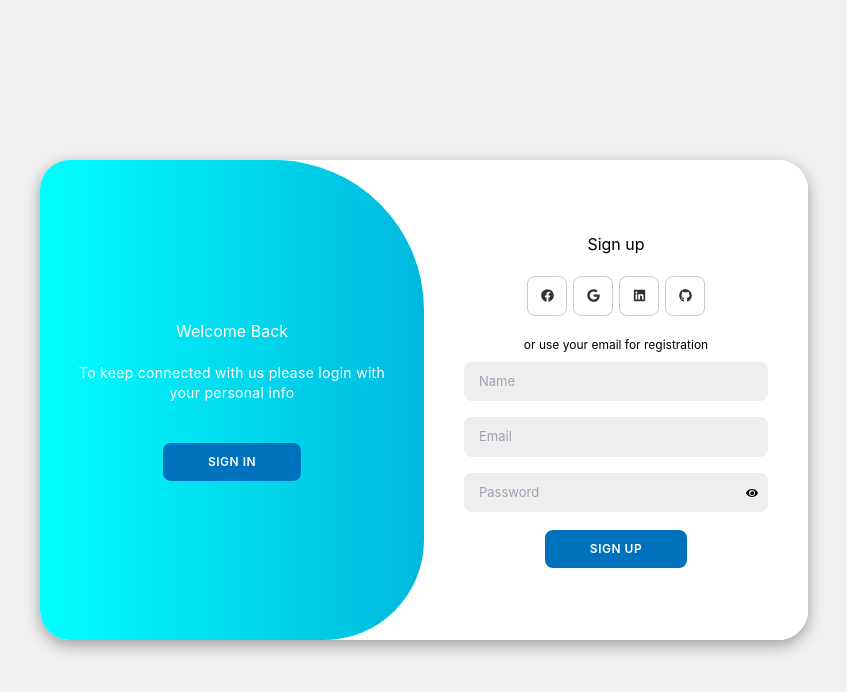
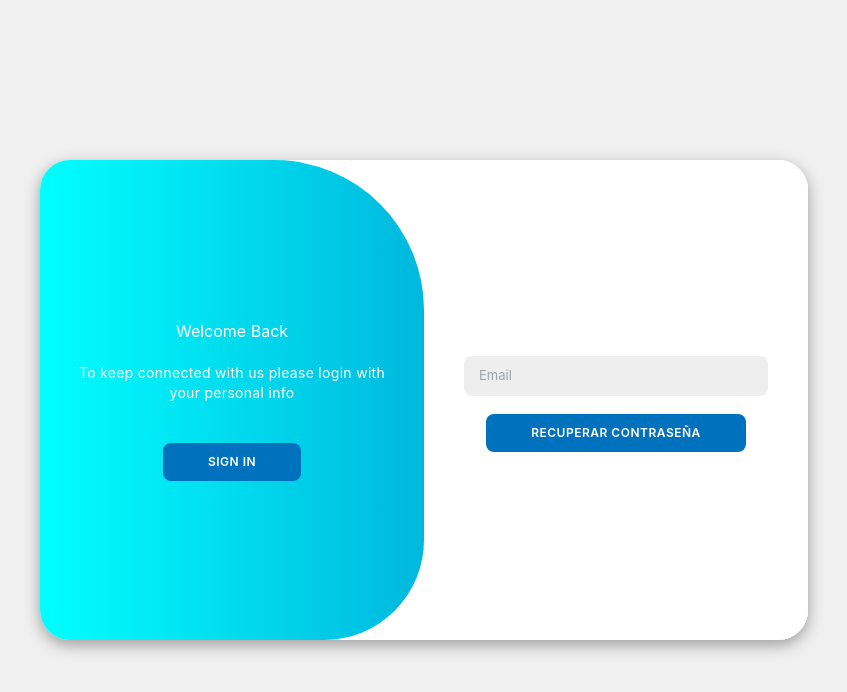
Before and after one commit to TrackioFront/trackio-front, a React (Create React App) app: page /login in a window 1280 px wide. Both pictures are taken after a click on the button "SIGN UP". Shown: the top 692 px of the page, without its empty margins (216-1063 px from the left). Built offline with nearby package versions, Linux system fonts and the light colour scheme.

Commit message:
change register

```diff
--- a/package.json
+++ b/package.json
@@ -11,9 +11,13 @@
     "@types/node": "^16.18.113",
     "@types/react": "^18.3.11",
     "@types/react-dom": "^18.3.0",
+    "i18next": "^23.16.2",
+    "i18next-browser-languagedetector": "^8.0.0",
+    "i18next-http-backend": "^2.6.2",
     "react": "^18.3.1",
     "react-dom": "^18.3.1",
     "react-hook-form": "^7.53.0",
+    "react-i18next": "^15.1.0",
     "react-icons": "^5.3.0",
     "react-redux": "^9.1.2",
     "react-router-dom": "^6.27.0",
--- a/src/modules/Login/infrastructure/components/LoginScreen.tsx
+++ b/src/modules/Login/infrastructure/components/LoginScreen.tsx
@@ -1,27 +1,13 @@
 import React, { useState, useEffect } from "react";
-import Button from "../../../../components/Button/Button";
-import Input from "../../../../components/Input/Input";
 import "./LoginScreen.scss";
-import SocialMedia from "./SocialMedia/SocialMedia";
 import SignIn from "./SignIn/SignIn";
+import { PassRecovery } from "./PassRecovery/PassRecovery";
 
-interface SignUpFormInputs {
-  name: string;
-  email: string;
-  password: string;
-}
 
 const LoginScreen: React.FC = () => {
   const [isActive, setIsActive] = useState(false);
-  const [showSignUpPassword, setShowSignUpPassword] = useState(false);
 
-  const [formValues, setFormValues] = useState<SignUpFormInputs>({
-    name: "",
-    email: "",
-    password: "",
-  });
 
-  const [formErrors, setFormErrors] = useState<Partial<SignUpFormInputs>>({});
 
   const handleRegisterClick = () => {
     setIsActive(true);
@@ -31,30 +17,9 @@ const LoginScreen: React.FC = () => {
     setIsActive(false);
   };
 
-  const handleInputChange = (
-    e: React.ChangeEvent<HTMLInputElement>
-  ) => {
-    const { name, value } = e.target;
-    setFormValues({ ...formValues, [name]: value });
-  };
 
-  const validateForm = () => {
-    let errors: Partial<SignUpFormInputs> = {};
-    if (!formValues.name) errors.name = "Name is required";
-    if (!formValues.email) errors.email = "Email is required";
-    if (!formValues.password) errors.password = "Password is required";
-    return errors;
-  };
 
-  const handleSubmit = (e: React.FormEvent<HTMLFormElement>) => {
-    e.preventDefault();
-    const errors = validateForm();
-    if (Object.keys(errors).length === 0) {
-      console.log("Sign Up Data:", formValues);
-    } else {
-      setFormErrors(errors);
-    }
-  };
+
 
   useEffect(() => {
     const registerBtn = document.getElementById("register");
@@ -71,41 +36,7 @@ const LoginScreen: React.FC = () => {
 
   return (
     <div className={`container ${isActive ? "active" : ""}`} id="container">
-      {/* Formulario de Sign Up */}
-      <div className="form-container sign-up">
-        <form onSubmit={handleSubmit}>
-          <SocialMedia title="Sign up" />
-          <span>or use your email for registration</span>
-          <Input
-            name="name"
-            type="text"
-            placeholder="Name"
-            value={formValues.name}
-            onChange={handleInputChange}
-            error={formErrors.name}
-          />
-          <Input
-            name="email"
-            type="email"
-            placeholder="Email"
-            value={formValues.email}
-            onChange={handleInputChange}
-            error={formErrors.email}
-          />
-          <div className="password-container">
-            <Input
-              name="password"
-              type={showSignUpPassword ? "text" : "password"}
-              placeholder="Password"
-              value={formValues.password}
-              onChange={handleInputChange}
-              error={formErrors.password}
-              showPasswordToggle={true}
-            />
-          </div>
-          <Button type="submit" text="Sign Up" />
-        </form>
-      </div>
+      <PassRecovery/>
       <SignIn />
     </div>
   );
--- /dev/null
+++ b/src/modules/Login/infrastructure/components/PassRecovery/PassRecovery.tsx
@@ -0,0 +1,64 @@
+import React, { useState } from "react";
+import Input  from "../../../../../components/Input/Input";
+import Button from "../../../../../components/Button/Button";
+
+
+interface SignUpFormInputs {
+    name: string;
+    email: string;
+    password: string;
+  }
+
+const PassRecovery: React.FC = () => {
+    const [formValues, setFormValues] = useState<SignUpFormInputs>({
+        name: "",
+        email: "",
+        password: "",
+      });
+
+      const [formErrors, setFormErrors] = useState<Partial<SignUpFormInputs>>({});
+    const handleSubmit = (e: React.FormEvent<HTMLFormElement>) => {
+        e.preventDefault();
+        const errors = validateForm();
+        if (Object.keys(errors).length === 0) {
+          console.log("Sign Up Data:", formValues);
+        } else {
+          setFormErrors(errors);
+        }
+      };
+
+      const validateForm = () => {
+        let errors: Partial<SignUpFormInputs> = {};
+        if (!formValues.name) errors.name = "Name is required";
+        if (!formValues.email) errors.email = "Email is required";
+        if (!formValues.password) errors.password = "Password is required";
+        return errors;
+      };
+
+
+      const handleInputChange = (
+        e: React.ChangeEvent<HTMLInputElement>
+      ) => {
+        const { name, value } = e.target;
+        setFormValues({ ...formValues, [name]: value });
+      };
+
+
+    return (
+        <div className="form-container sign-up">
+        <form onSubmit={handleSubmit}>
+          <Input
+            name="email"
+            type="email"
+            placeholder="Email"
+            value={formValues.email}
+            onChange={handleInputChange}
+            error={formErrors.email}
+          />
+          <Button type="submit" text="Recuperar contraseña" />
+        </form>
+      </div>
+    )
+}
+
+export { PassRecovery }
```
Also changed, not shown: 1 other file (tests, documents, lock files or other folders).
